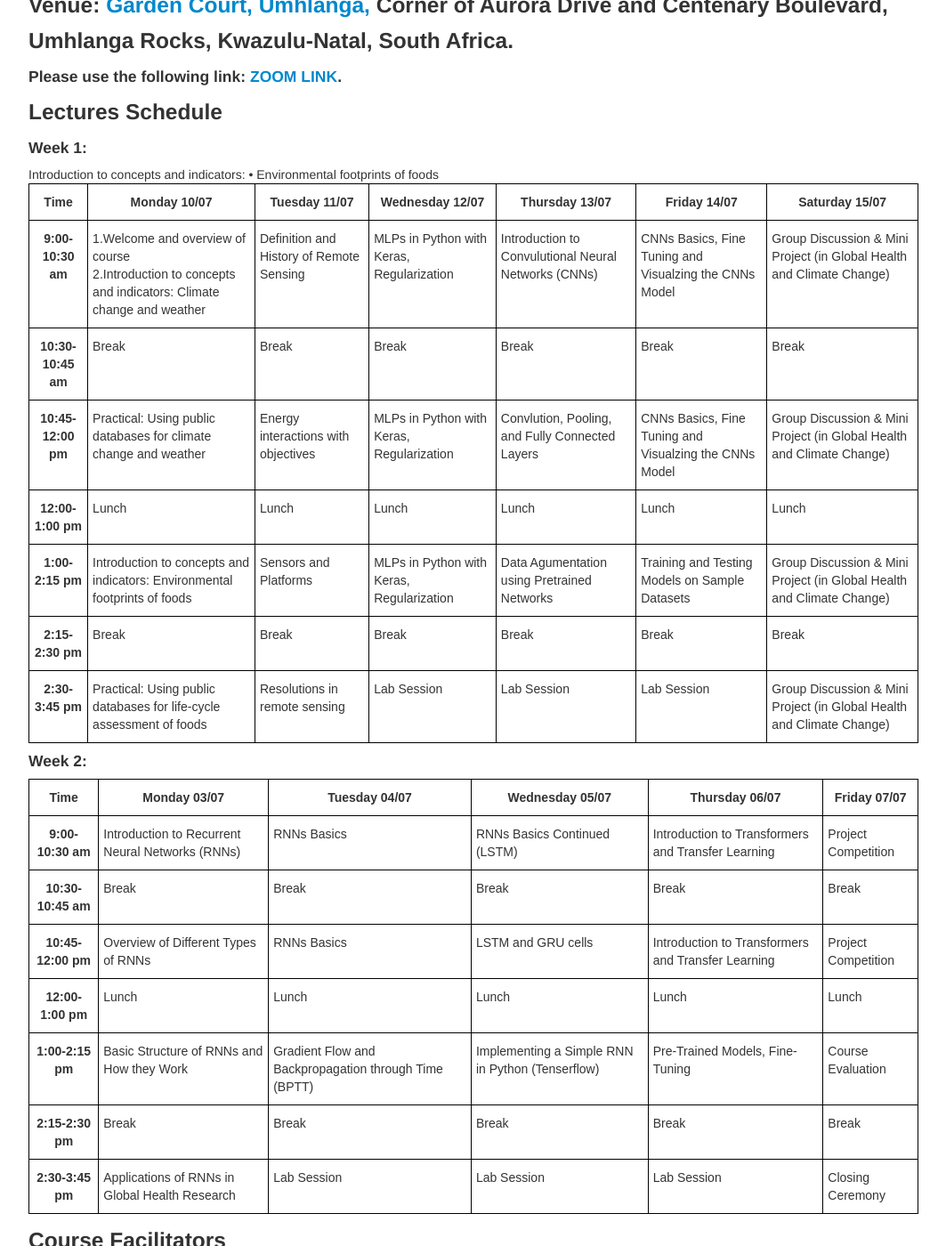
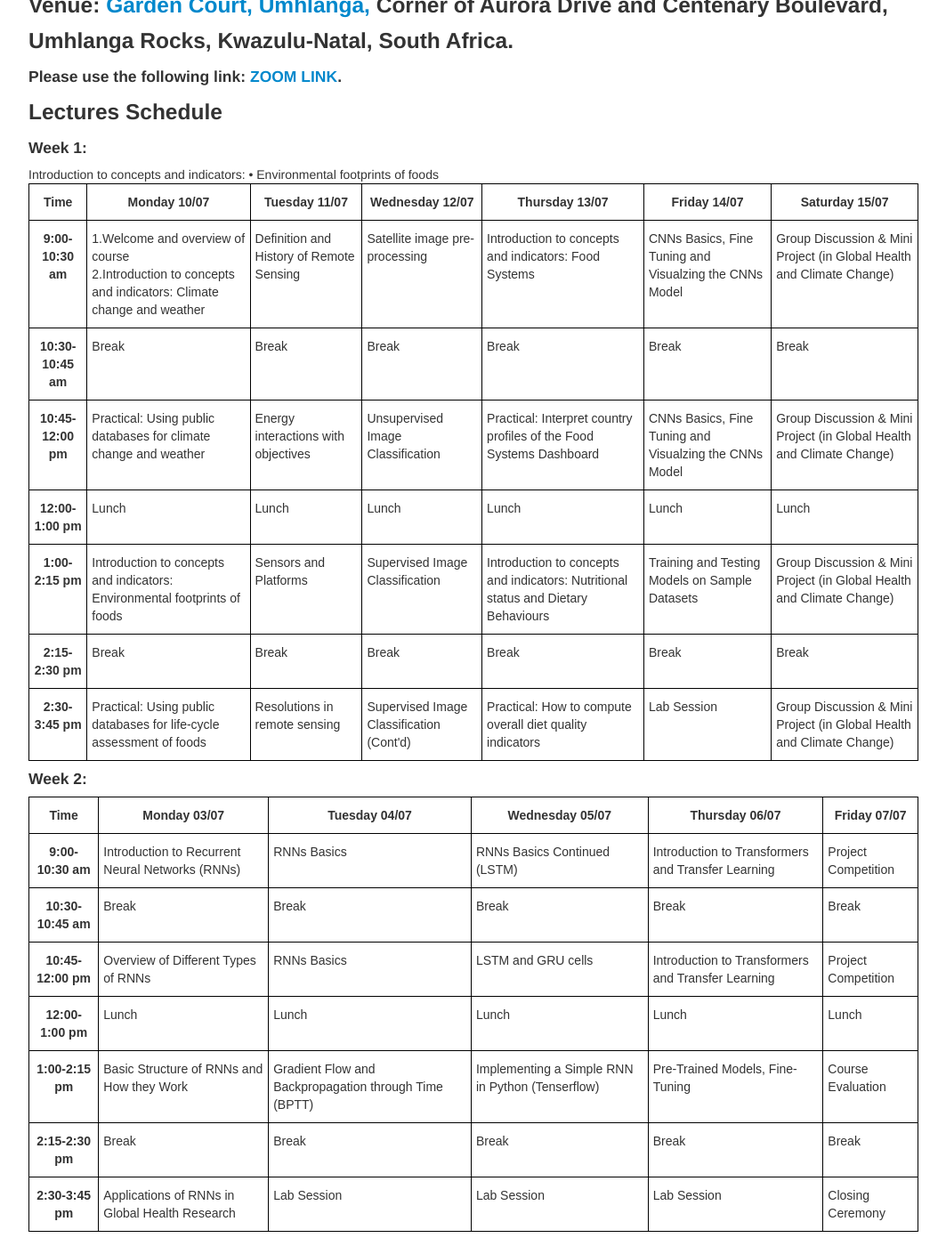
Before and after one commit to ccfscourseukzn/ccfscourseukzn.github.io, a Jekyll site: the page built from index.md, in a window 1280 px wide and 1400 px high, scrolled down 526 px. Shown: the whole window at 89% size, without its empty margins (108-1171 px from the left). Built offline with Jekyll 4.4.1, drawn with Linux system fonts in a browser that asks for light colours.

Commit message:
Update index.md

```diff
--- a/index.md
+++ b/index.md
@@ -42,8 +42,8 @@ title: Climate Change, Food System and Remote Sensing
     <td class="tg-0lax"> 1.Welcome and overview of course <br>
        2.Introduction to concepts and indicators: Climate change and weather </td>
     <td class="tg-0lax"> Definition  and History of Remote Sensing </td>
-    <td class="tg-0lax">MLPs in Python with Keras, Regularization</td>
-    <td class="tg-0lax">Introduction to Convulutional Neural Networks (CNNs)</td>
+    <td class="tg-0lax"> Satellite image pre-processing </td>
+    <td class="tg-0lax">Introduction to concepts and indicators: Food Systems </td>
     <td class="tg-0lax">CNNs Basics, Fine Tuning and Visualzing the CNNs Model</td>
     <td class="tg-0lax">Group Discussion & Mini Project (in Global Health and Climate Change)</td>
   </tr>
@@ -60,8 +60,8 @@ title: Climate Change, Food System and Remote Sensing
     <td class="tg-amwm">10:45-12:00 pm</td>
     <td class="tg-0lax"> Practical: Using public databases for climate change and weather </td>
     <td class="tg-0lax"> Energy interactions with  objectives</td>
-    <td class="tg-0lax">MLPs in Python with Keras, Regularization</td>
-    <td class="tg-0lax">Convlution, Pooling, and Fully Connected Layers</td>
+    <td class="tg-0lax"> Unsupervised Image Classification </td>
+    <td class="tg-0lax"> Practical: Interpret country profiles of the Food Systems Dashboard </td>
     <td class="tg-0lax">CNNs Basics, Fine Tuning and Visualzing the CNNs Model</td>
     <td class="tg-0lax">Group Discussion & Mini Project (in Global Health and Climate Change)</td>
   </tr>
@@ -80,8 +80,8 @@ title: Climate Change, Food System and Remote Sensing
     <td class="tg-amwm">1:00-2:15 pm</td>
     <td class="tg-0lax">Introduction to concepts and indicators: Environmental footprints of foods </td>
     <td class="tg-0lax"> Sensors and Platforms </td>
-    <td class="tg-0lax">MLPs in Python with Keras, Regularization</td>
-    <td class="tg-0lax">Data Agumentation using Pretrained Networks</td>
+    <td class="tg-0lax"> Supervised Image Classification </td>
+    <td class="tg-0lax"> Introduction to concepts and indicators: Nutritional status and Dietary Behaviours </td>
     <td class="tg-0lax">Training and Testing Models on Sample Datasets</td>
     <td class="tg-0lax">Group Discussion & Mini Project (in Global Health and Climate Change)</td>
   </tr>
@@ -98,8 +98,8 @@ title: Climate Change, Food System and Remote Sensing
     <td class="tg-amwm">2:30-3:45 pm</td>
     <td class="tg-0lax">Practical: Using public databases for life-cycle assessment of foods </td>
     <td class="tg-0lax"> Resolutions in remote sensing </td>
-    <td class="tg-0lax">Lab Session</td>
-    <td class="tg-0lax">Lab Session</td>
+    <td class="tg-0lax">Supervised Image Classification (Cont'd)</td>
+    <td class="tg-0lax"> Practical: How to compute overall diet quality indicators </td>
     <td class="tg-0lax">Lab Session</td>
     <td class="tg-0lax">Group Discussion & Mini Project (in Global Health and Climate Change)</td>
   </tr>
```
